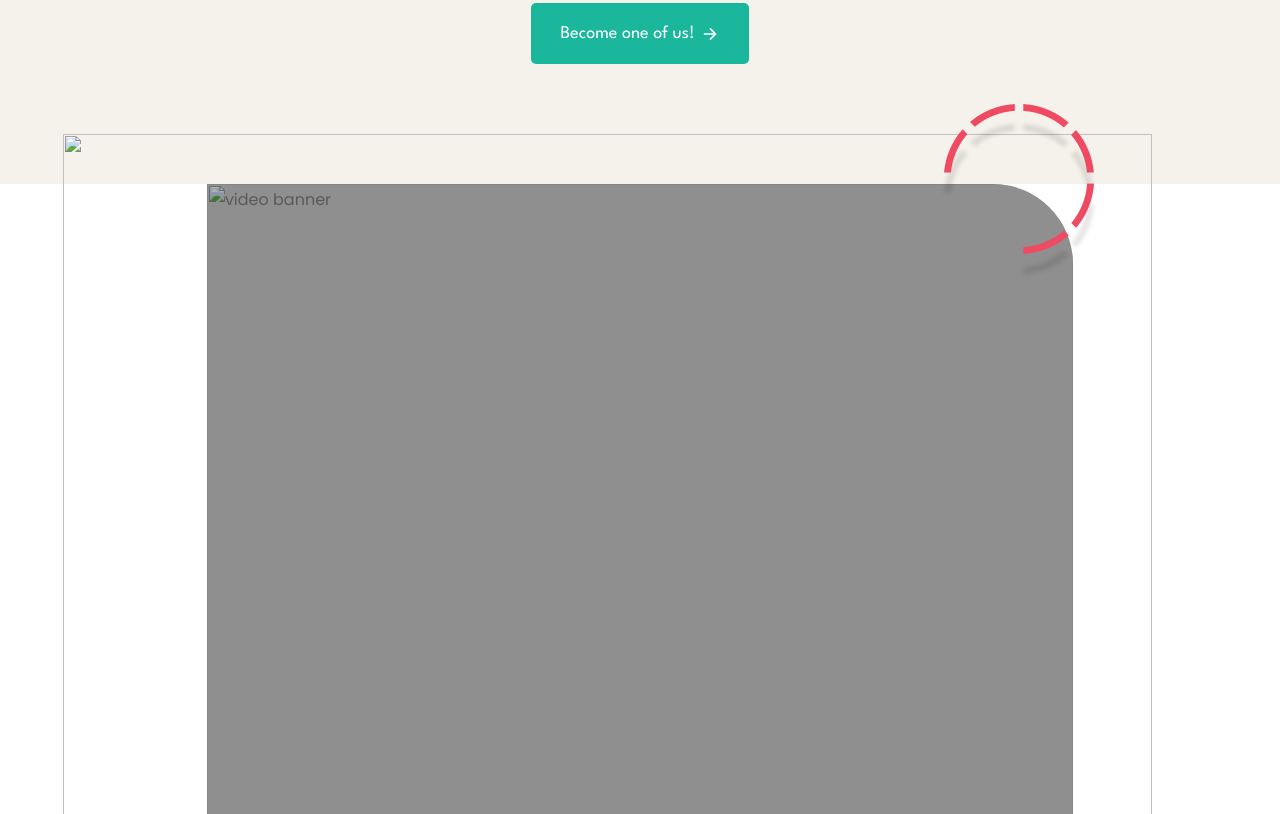
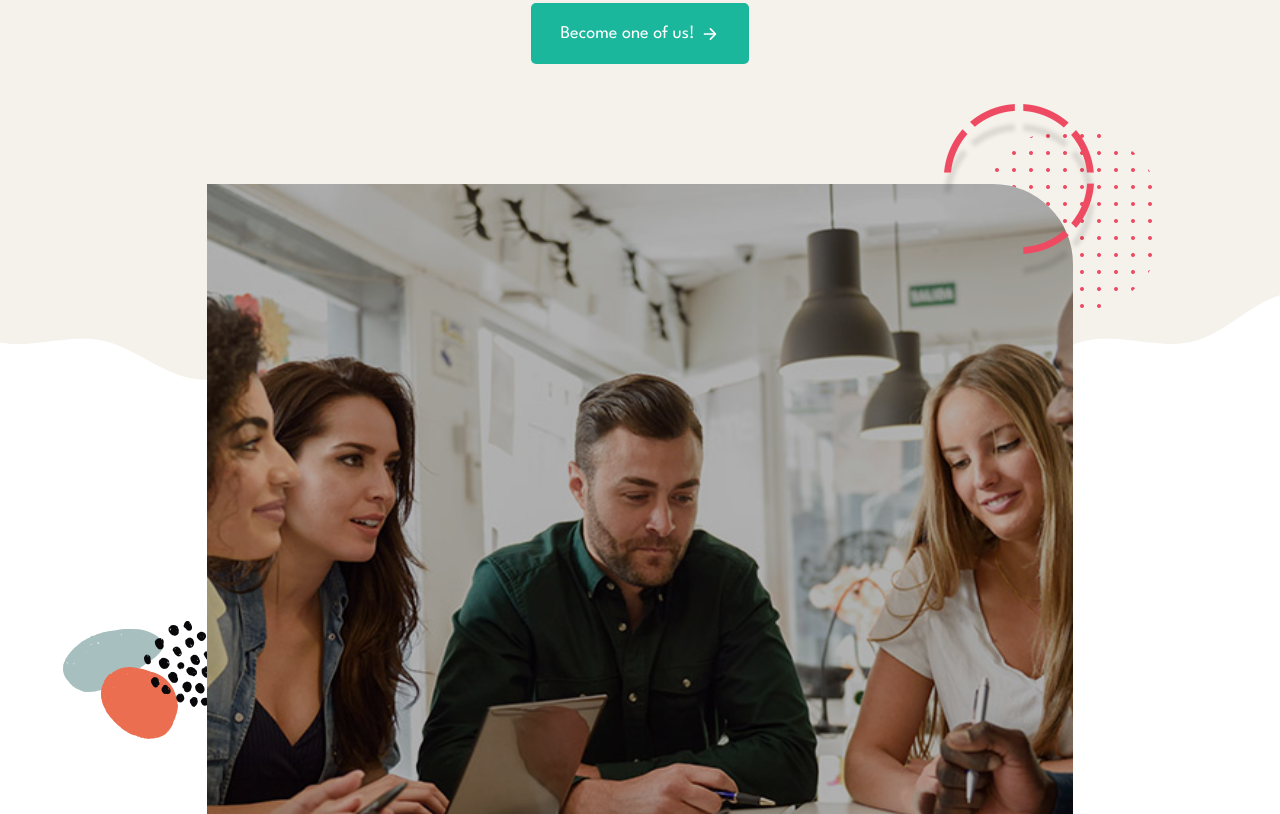
Before and after one commit to AggarwalAnushka/EduPlatform, a plain HTML site: page edutome/eduweb/templates/landing.html in a window 1280 px wide. Shown: the part 2726-3540 px from the top of the page. Drawn offline with nearby package versions, Linux system fonts and the light colour scheme; files whose address does not match are found by name.

Commit message:
image ref fix

```diff
--- a/edutome/eduweb/templates/landing.html
+++ b/edutome/eduweb/templates/landing.html
@@ -1802,13 +1802,13 @@ body {
       -->
 
       <section class="video has-bg-image" aria-label="video"
-        style="background-image: url('.template/images/video-bg.png')">
+        style="background-image: url('./images/video-bg.png')">
         <div class="container">
 
           <div class="video-card">
 
             <div class="video-banner img-holder has-after" style="--width: ; --height: ;">
-              <img src=".template/images/video-banner.jpg" width="970" height="550" loading="lazy" alt="video banner"
+              <img src="./images/video-banner.jpg" width="970" height="550" loading="lazy" alt="video banner"
                 class="img-cover">
 
               <!-- <button class="play-btn" aria-label="play video">
@@ -1816,7 +1816,7 @@ body {
               </button> -->
             </div>
 
-            <img src=".template/images/video-shape-1.png" width="1089" height="605" loading="lazy" alt=""
+            <img src="./images/video-shape-1.png" width="1089" height="605" loading="lazy" alt=""
               class="shape video-shape-1">
 
             <img src="./images/video-shape-2.png" width="158" height="174" loading="lazy" alt=""
```
Also changed, not shown: edutome/eduweb/templates/login.html (+2 -2 lines).
